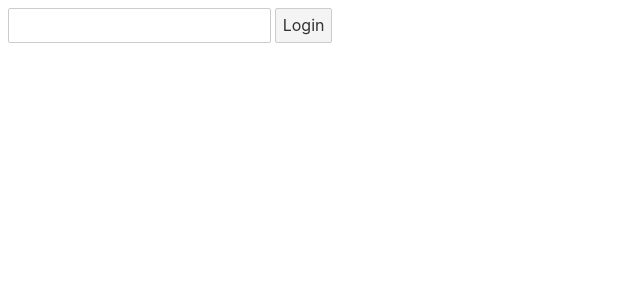
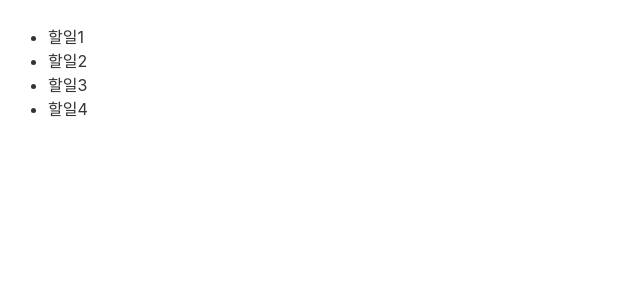
Before and after one commit to suk-6/svelte-learn, a Svelte app: page / in a window 1280 px wide. Shown: the top 300 px of the page, without its empty margins (0-640 px from the left). Built offline with nearby package versions, Linux system fonts and the light colour scheme.

Commit message:
each + if-else

```diff
--- a/src/App.svelte
+++ b/src/App.svelte
@@ -1,26 +1,57 @@
 <script>
-	let auth = {
-		loggedIn: false,
-		loggedUser: null,
-	};
-	let userNameInput = "";
+	let todos = [
+		{
+			id: 1,
+			content: "할일1",
+			isDone: false,
+		},
+		{
+			id: 2,
+			content: "할일2",
+			isDone: false,
+		},
+		{
+			id: 3,
+			content: "할일3",
+			isDone: false,
+		},
+		{
+			id: 4,
+			content: "할일4",
+			isDone: false,
+		},
+	];
 
-	const loginHandle = () => {
-		auth.loggedIn = true;
-		if (userNameInput != "") {
-			auth.loggedUser = userNameInput;
+	const changeState = (todo) => {
+		for (let i = 0; i < todos.length; i++) {
+			if (todos[i].id == todo.id) {
+				todos[i].isDone = !todo.isDone;
+			}
 		}
-	};
-
-	const logoutHandle = () => {
-		auth.loggedIn = false;
 	};
 </script>
 
-{#if !auth.loggedIn}
-	<input type="text" bind:value={userNameInput} />
-	<button on:click={loginHandle}>Login</button>
-{:else}
-	<input type="text" bind:value={userNameInput} disabled />
-	<button on:click={logoutHandle}>Logout</button>
-{/if}
+<ul>
+	{#each todos as todo}
+		<!-- svelte-ignore a11y-click-events-have-key-events -->
+		{#if todo.isDone}
+			<s>
+				<li
+					on:click={() => {
+						changeState(todo);
+					}}
+				>
+					{todo.content}
+				</li>
+			</s>
+		{:else}
+			<li
+				on:click={() => {
+					changeState(todo);
+				}}
+			>
+				{todo.content}
+			</li>
+		{/if}
+	{/each}
+</ul>
```
